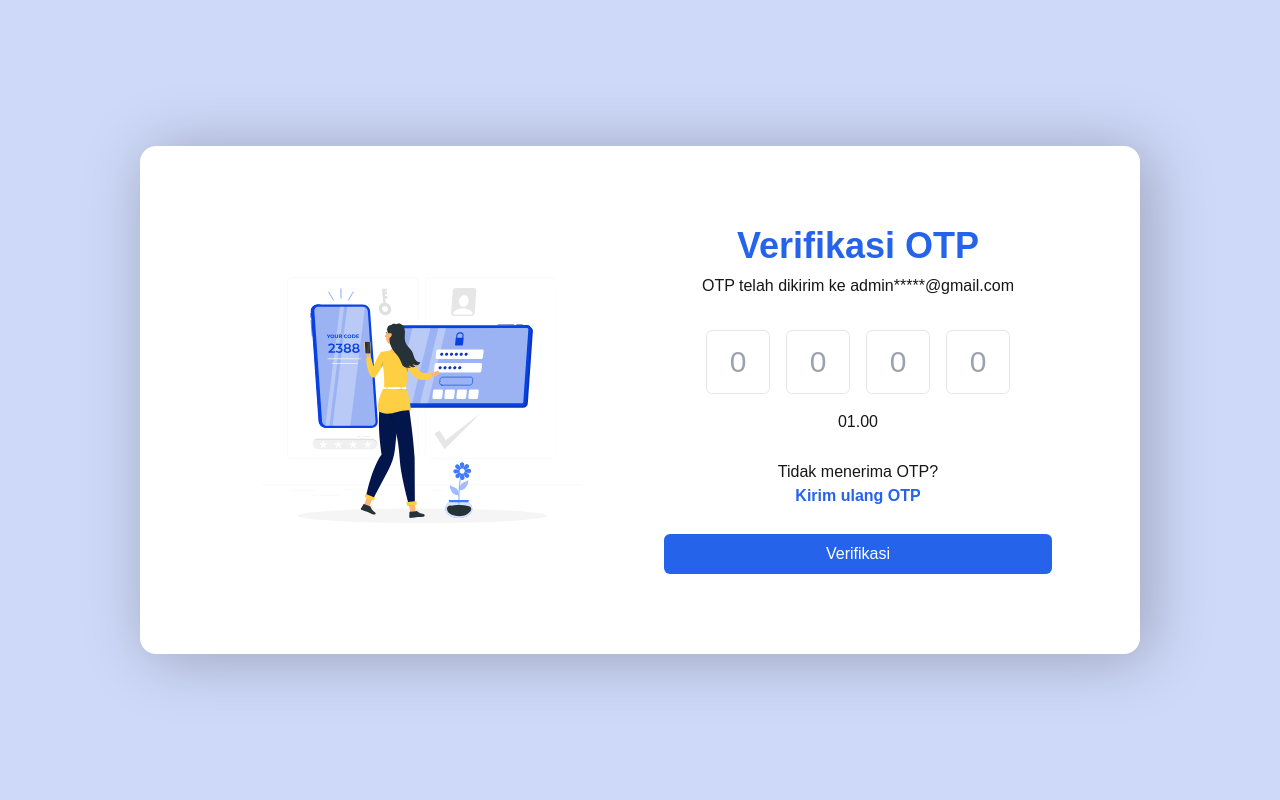
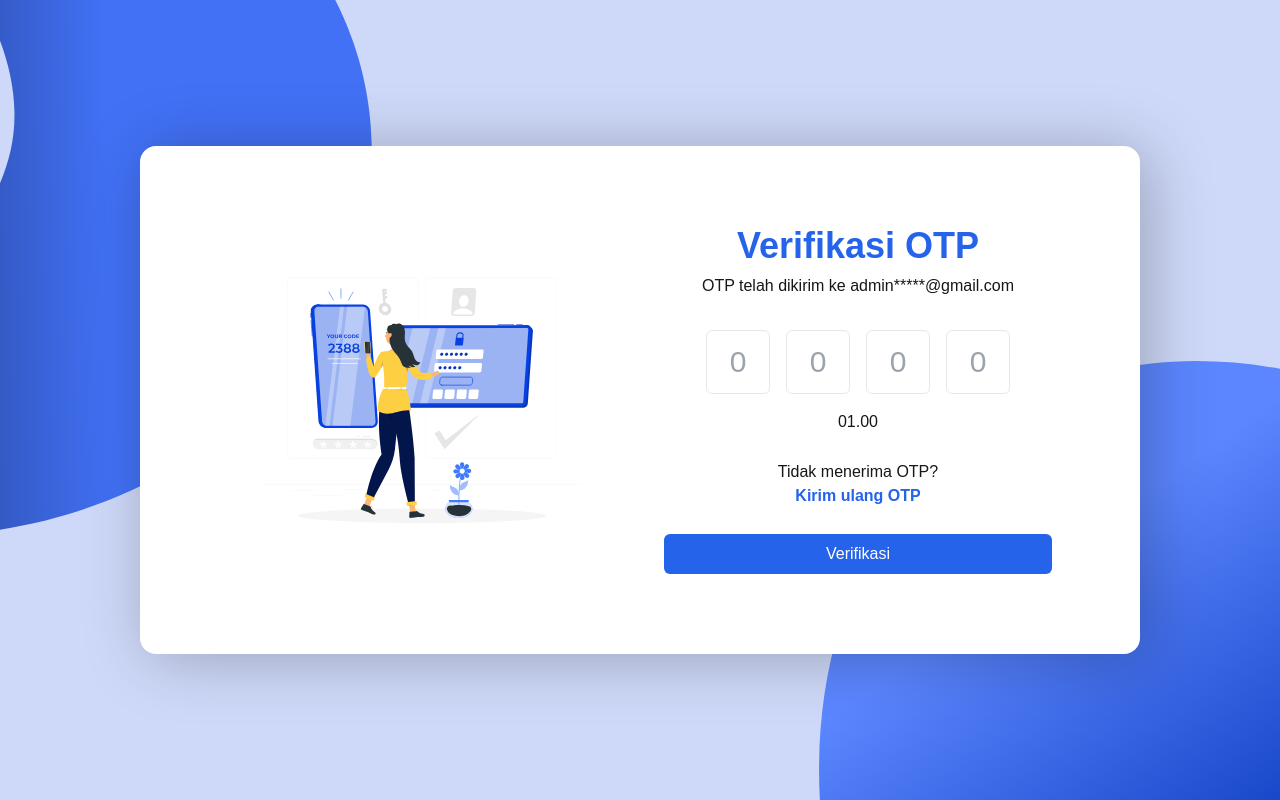
Before and after one commit to serpihan-tech/fe-mulang, a Next.js app: page /reset-password in a window 1280 px wide. Built offline with nearby package versions, Linux system fonts and the light colour scheme.

Commit message:
style: reset-password

```diff
--- a/app/reset-password/page.jsx
+++ b/app/reset-password/page.jsx
@@ -3,7 +3,20 @@ import ResetPassword from "../component/ResetPassword.jsx";
 export default function ResetPasswordPage() {
   return (
     <div className="relative bg-[#CED9F9] min-h-screen overflow-hidden flex items-center justify-center">
+      <img
+        src="/ellipse2_top.svg"
+        alt="Background"
+        className="absolute -top-16 -left-40 h-3/4 w-1/2 "
+      />
+
       <ResetPassword/>
+
+      <img
+        src="/ellipse2_bottom.svg"
+        alt="Background"
+        className="absolute -bottom-40 -right-24 h-3/4 w-1/2"
+      />
+
     </div>
   );
 }
```
